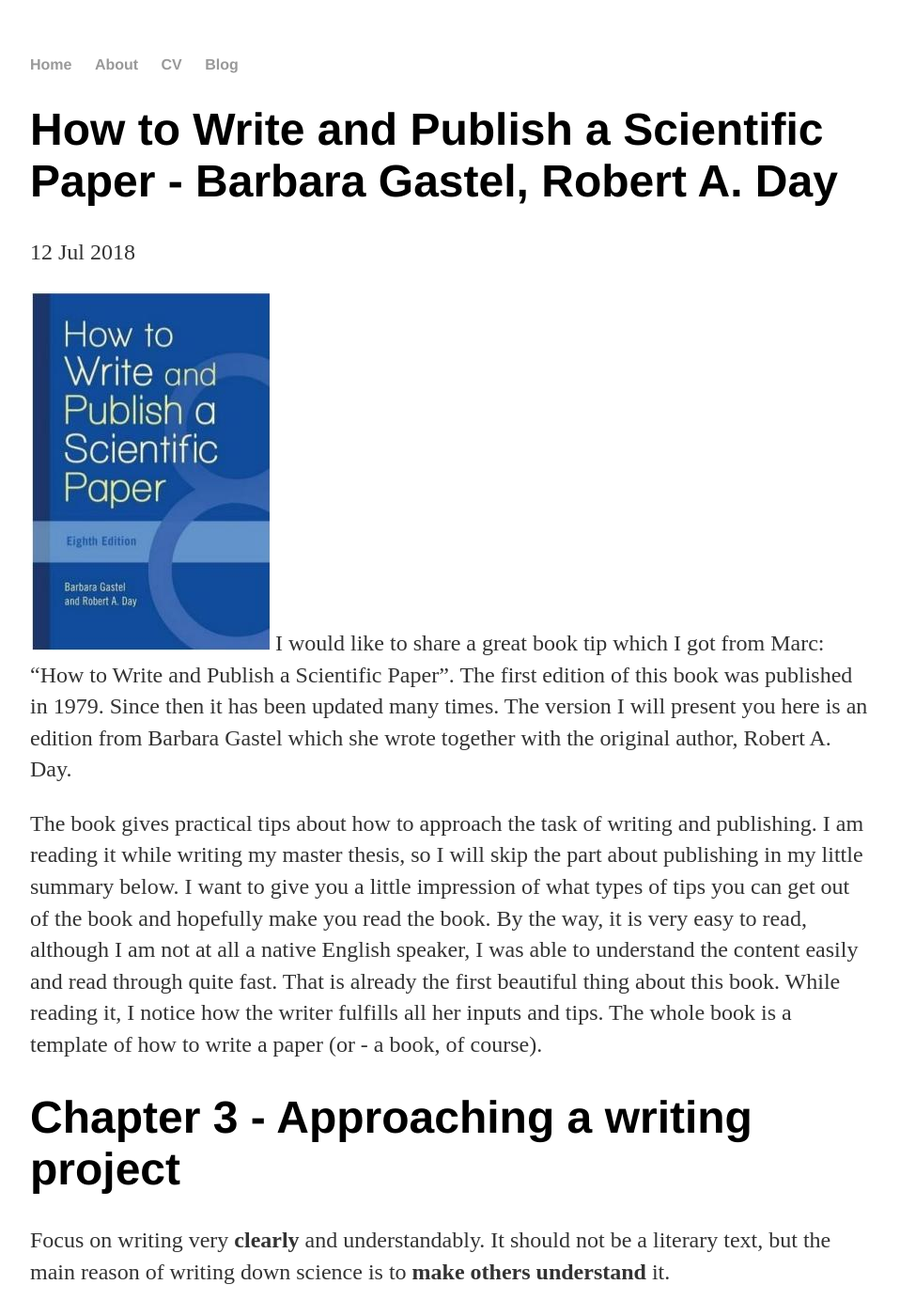
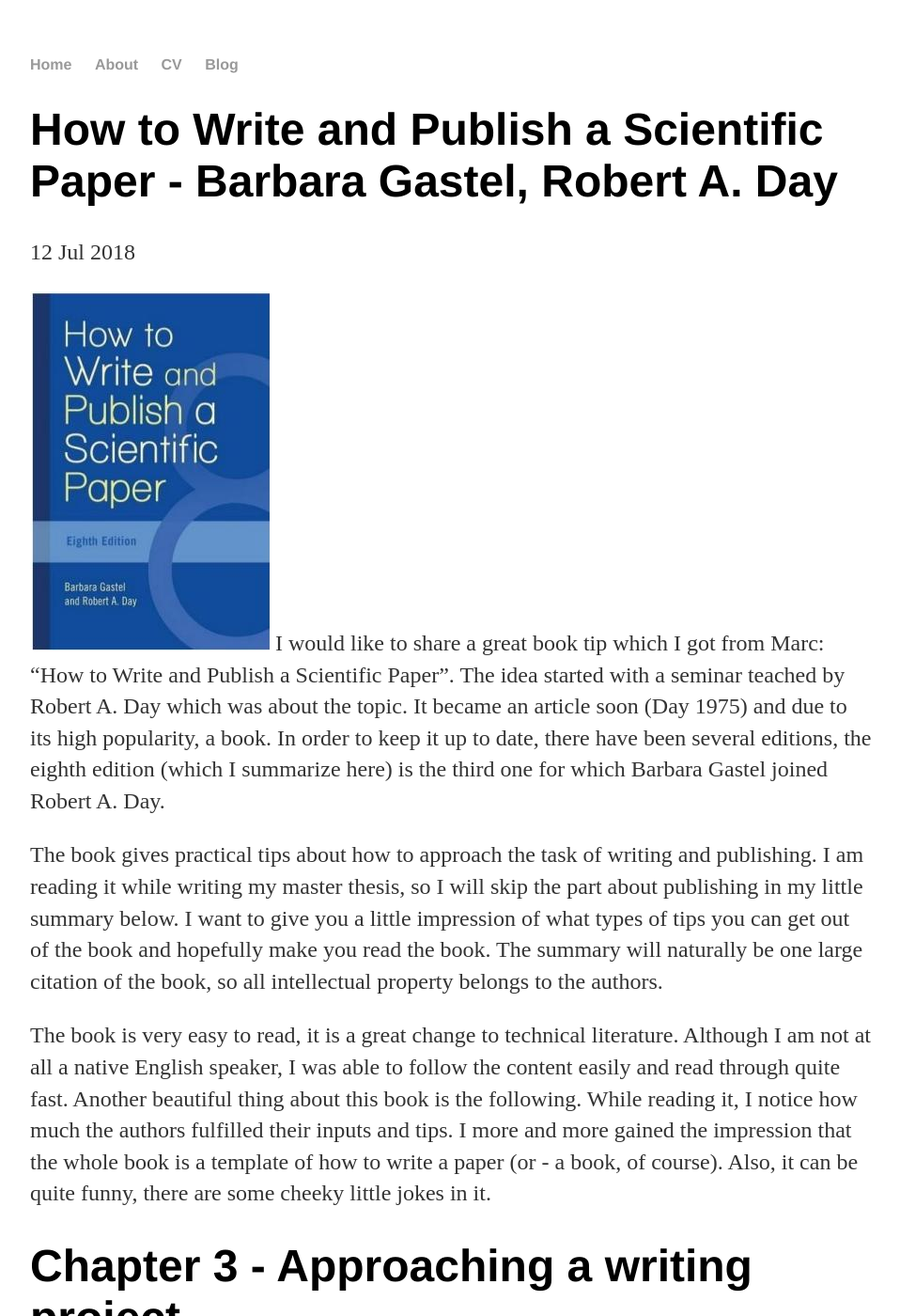
Before and after one commit to noschenk/noschenk.github.io, a Jekyll site: the page built from _posts/2018-12-07-how-to-write-and-publish-a-scientific-paper.md, in a window 1280 px wide and 1400 px high. Shown: the whole window at 94% size, without its empty margins (160-1118 px from the left). Built offline with Jekyll 4.4.1, drawn with Linux system fonts in a browser that asks for light colours; some of the changed text lies outside the part shown.

Commit message:
results summary, some changes in intro about history of the book

```diff
--- a/_posts/2018-12-07-how-to-write-and-publish-a-scientific-paper.md
+++ b/_posts/2018-12-07-how-to-write-and-publish-a-scientific-paper.md
@@ -4,9 +4,11 @@
 date: 2018-07-12
 ---
 ![howtowrite_gastel]({{ "/assets/howtowrite_gastel.jpg" | absolute_url }})
-I would like to share a great book tip which I got from Marc: "How to Write and Publish a Scientific Paper". The first edition of this book was published in 1979. Since then it has been updated many times. The version I will present you here is an edition from Barbara Gastel which she wrote together with the original author, Robert A. Day.
+I would like to share a great book tip which I got from Marc: "How to Write and Publish a Scientific Paper". The idea started with a seminar teached by Robert A. Day which was about the topic. It became an article soon (Day 1975) and due to its high popularity, a book. In order to keep it up to date, there have been several editions, the eighth edition (which I summarize here) is the third one for which Barbara Gastel joined Robert A. Day.
 
-The book gives practical tips about how to approach the task of writing and publishing. I am reading it while writing my master thesis, so I will skip the part about publishing in my little summary below. I want to give you a little impression of what types of tips you can get out of the book and hopefully make you read the book. By the way, it is very easy to read, although I am not at all a native English speaker, I was able to understand the content easily and read through quite fast. That is already the first beautiful thing about this book. While reading it, I notice how the writer fulfills all her inputs and tips. The whole book is a template of how to write a paper (or - a book, of course).
+The book gives practical tips about how to approach the task of writing and publishing. I am reading it while writing my master thesis, so I will skip the part about publishing in my little summary below. I want to give you a little impression of what types of tips you can get out of the book and hopefully make you read the book. The summary will naturally be one large citation of the book, so all intellectual property belongs to the authors.
+
+The book is very easy to read, it is a great change to technical literature. Although I am not at all a native English speaker, I was able to follow the content easily and read through quite fast. Another beautiful thing about this book is the following. While reading it, I notice how much the authors fulfilled their inputs and tips. I more and more gained the impression that the whole book is a template of how to write a paper (or - a book, of course). Also, it can be quite funny, there are some cheeky little jokes in it.
 
 
 # Chapter 3 - Approaching a writing project
@@ -96,12 +98,31 @@
 
 If the method has already be used in another publication, give the reference. If the method is quite new, add a few sentences to describe it.
 
-Figures and Tables can help a lot, both the reader and the author.
+**Figures and Tables** can help a lot, both the reader and the author.
 
 Don't include results in this section!
 
-As a control, give the methods to a collegue and ask if he/she would be able to reproduce the experiment. It is quite common to forget a detail if you are too close to the work.
+As a control, give the methods to a colleague and ask if he/she would be able to reproduce the experiment. It is quite common to forget a detail if you are too close to the work.
 
-The use of passive voice is allowed here, as the experimentor is not the important part. "We" is sometimes used, and some papers allow the use of "I" as well.
+The use of passive voice is allowed here, as the experimenter is not the important part here. "We" is sometimes used, and some papers allow the use of "I" as well.
 
 # Chapter 12 - Results
+Results are written in **past tense**.
+
+First, give an overall description of the experiment, second, present the data.
+
+Present **representative data**, without repeating endlessly. Predigest data a bit instead of presenting every small result you got.
+
+**Numbers** can be given within a flowtext if there are not too many of them. Otherwise, a table or figure is a good choice. The variables that did not influence the reaction of your subject should be commented in a text, but do not need to be presented in a graph or table.
+
+*"The results should be short and sweet, without verbiage."*
+
+This section is mostly the shortest, especially if the surrounding sections, Materials and Methods and Discussion, are well-written.
+
+**No redundancy** in the Results section. Things which are shown in Figures and Tables do not need to be explained again in the text.
+
+Avoid usint "it" too much, *it* can make the text unclear.
+
+**Supplementing material** mostly contains information about results.
+
+# Chapter 13 - Discussion
```
